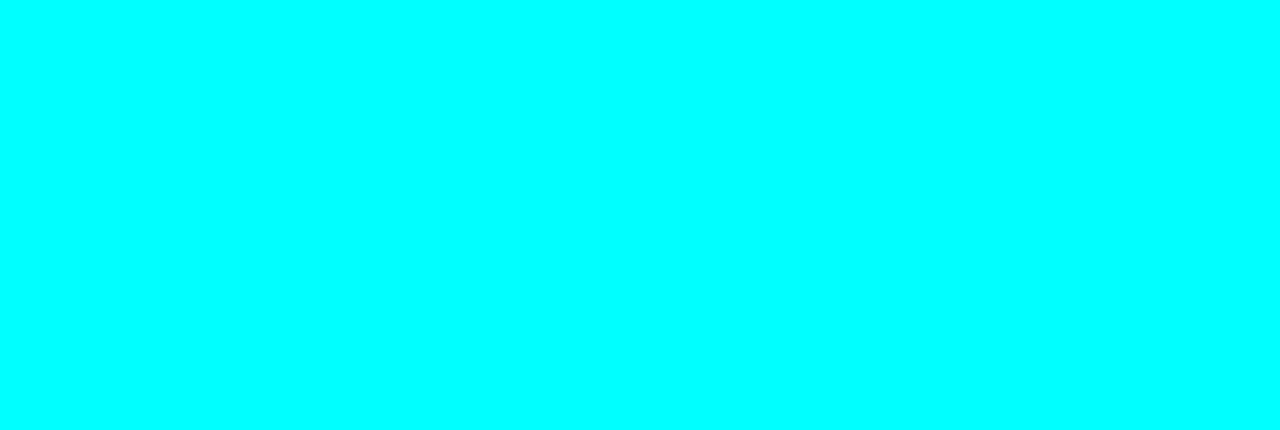
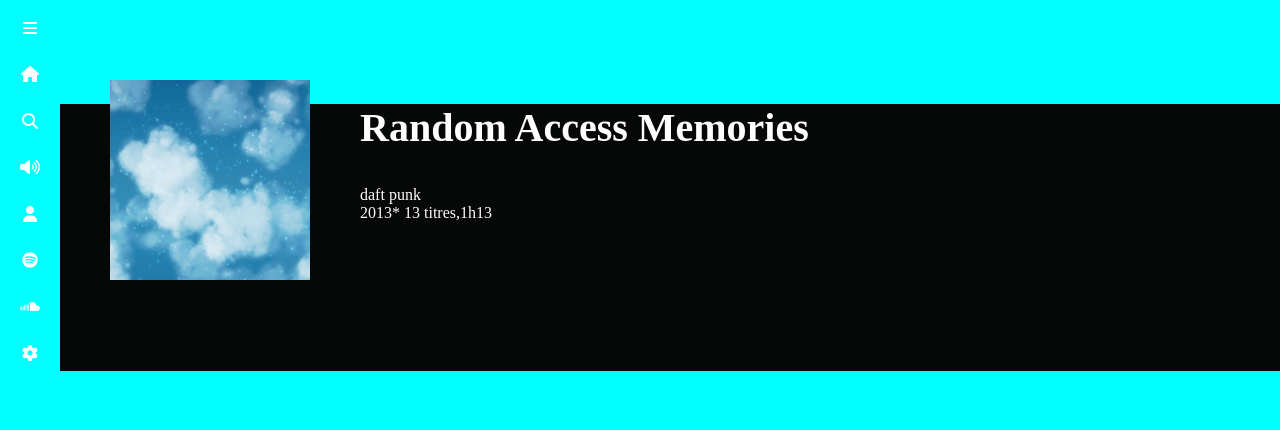
Before and after one commit to BriceBOKATOLA/hackathon, a plain HTML site: page index.html in a window 1280 px wide. Drawn offline with Linux system fonts and the light colour scheme.

Commit message:
hackathon

```diff
--- a/assets/css/style.css
+++ b/assets/css/style.css
@@ -1,5 +1,5 @@
 /* ----------------------------------------
-    Communs
+     style Communs  des grids
 ---------------------------------------- */
 
 body {
@@ -38,14 +38,54 @@ body {
 
 
 /* ----------------------------------------
-    Brice
+ Brice//   titre et couleur ainsi que l'image
 ---------------------------------------- */
+.container-1{
+    background-color: rgb(6, 7, 7);
+    height: 100%;
+}
+.container h1 {
+    padding: 0%;
+    color: #fdfdfd;
+    font-size: 40px;
+    margin-left: 300px;
+    margin-top: -180px;
+}
+.container-1 .album{
+    margin-left: 300px;
+    margin-top: 35px;
+    color: #fdfdfd;
+}
+.current_music img{
+    margin-top: 80px;
+    margin-left: 50px;
+}
 
 
 /* ----------------------------------------
-    Yanis
+    Yanis//   menu de la page
 ---------------------------------------- */
+body,
+.container {
+    height: 100vh;
+}
 
+nav i {
+    color: white;
+}
+
+.menu {
+    height: 80%;
+
+}
+
+nav  {
+    display: flex;
+    flex-direction: column;
+    justify-content: space-between;
+    padding: 20px;
+    align-items: center;
+}
 
 /* ----------------------------------------
     Tom
--- a/index.html
+++ b/index.html
@@ -10,10 +10,23 @@
 <body>
     <div class="container">
         <div class="menu">
-
+            <nav class="menu">
+                <i class="fas fa-bars"></i>
+                <i class="fas fa-home"></i>
+                <i class="fas fa-search"></i>
+                <i class="fas fa-volume-up"></i>
+                <i class="fas fa-user"></i>
+                <i class="fab fa-spotify"></i>
+                <i class="fab fa-soundcloud"></i>
+                <i class="fas fa-cog"></i>
+            </nav>
         </div>
         <div class="current_music">
-
+            <img width="200px" src="assets/img/75981414.jpg" alt="logo">
+            <div class="container-1">
+            <h1>Random Access Memories</h1>
+            <p class="album">daft punk <br> 2013* 13 titres,1h13</p>
+        </div>
         </div>
         <div class="others_musics">
 
```
Also changed, not shown: assets/img/75981414.jpg (added).
